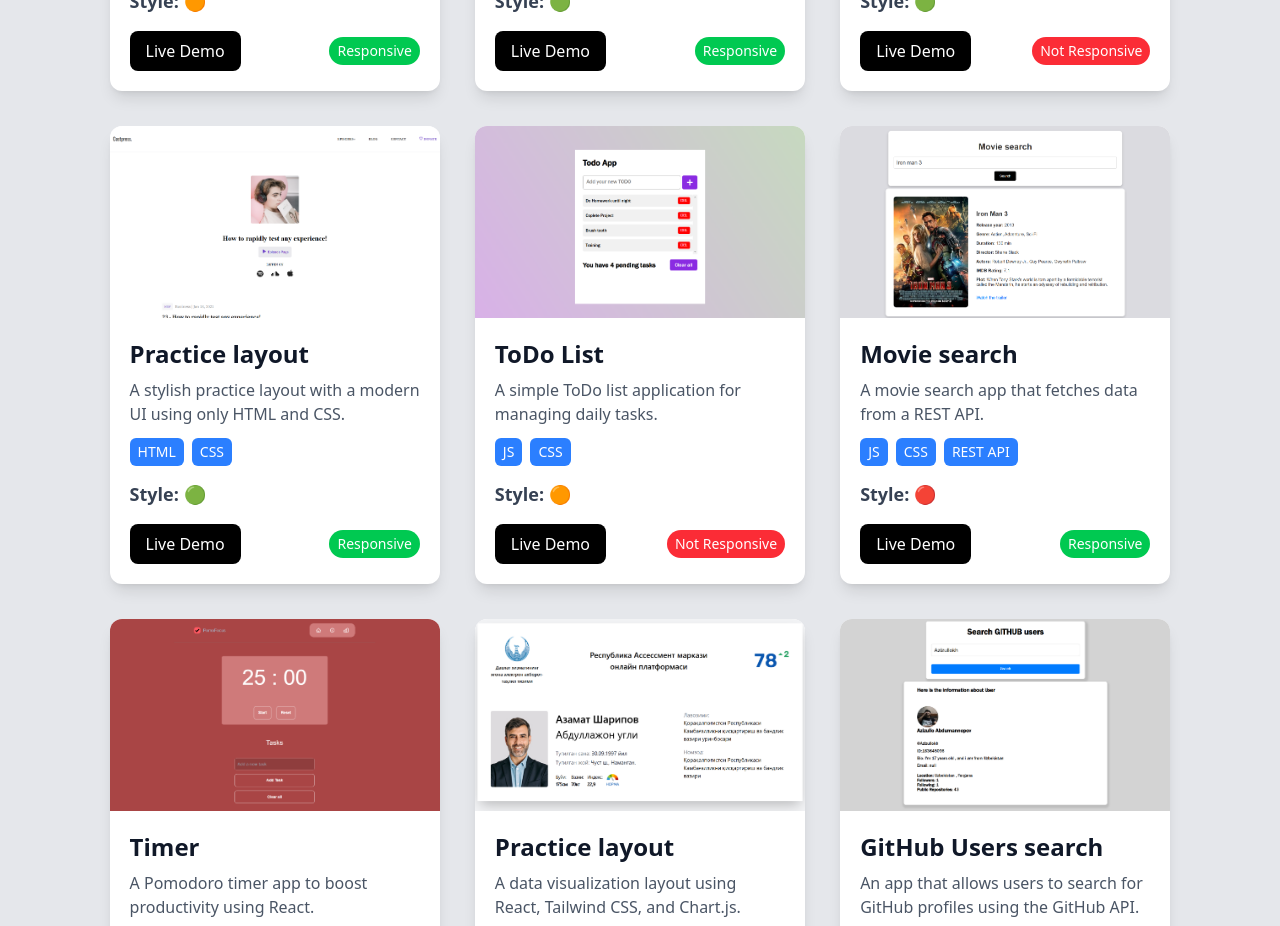
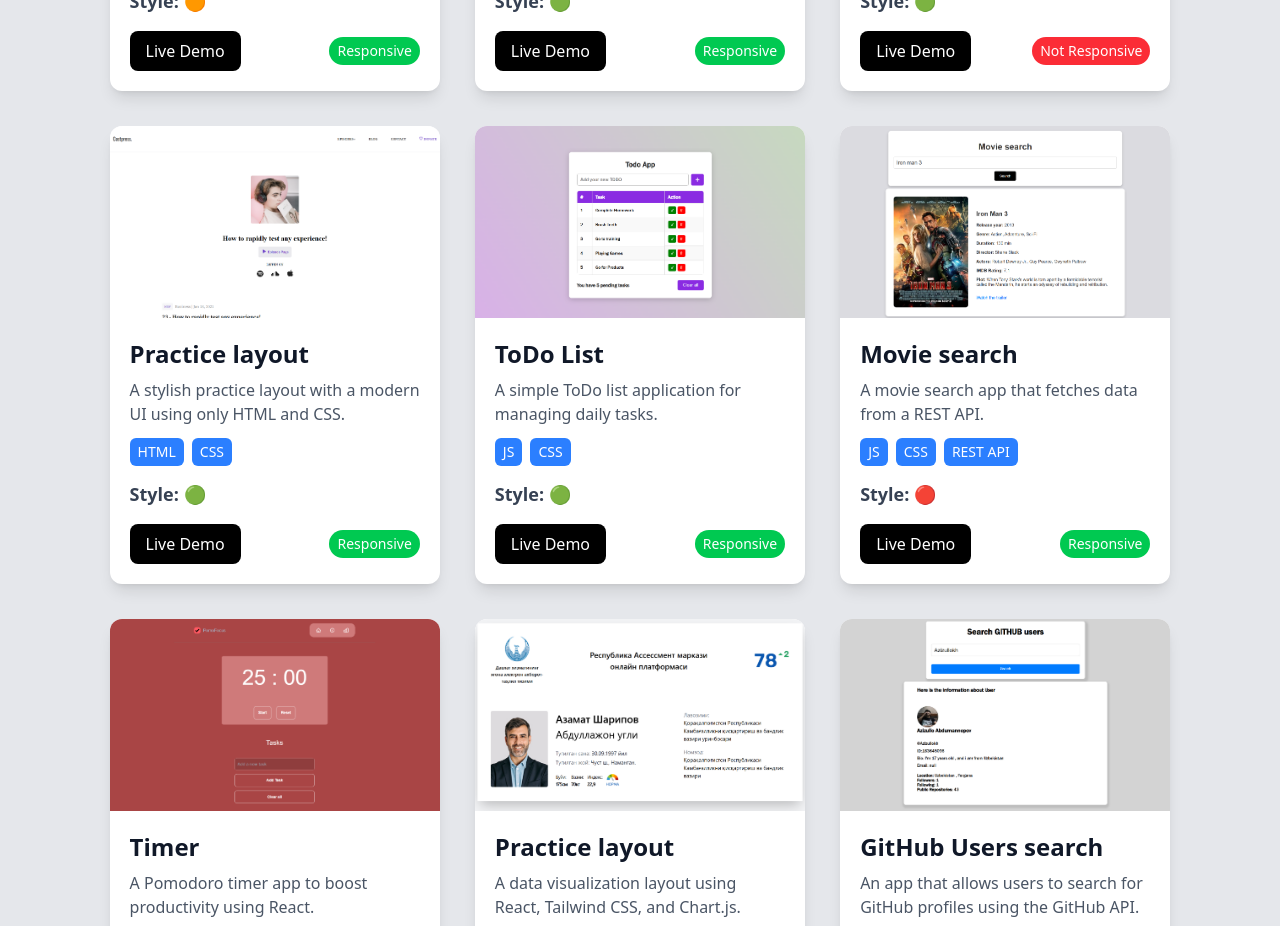
Before and after one commit to Azizullokh/Portfolio, a React (Vite) app: page /projects in a window 1280 px wide. Shown: the part 1060-1986 px from the top of the page. Built offline with nearby package versions, Linux system fonts and the light colour scheme.

Commit message:
edited todo list project of page projects

```diff
--- a/src/pages/Projects.jsx
+++ b/src/pages/Projects.jsx
@@ -7,11 +7,11 @@ import loginregister from "../ProjectsImage/login-register.png";
 import myprofile from "../ProjectsImage/my-profile.png";
 import pizzalayout from "../ProjectsImage/pizza-layout.png";
 import girllayout from "../ProjectsImage/girl-layout.png";
-import todolist from "../ProjectsImage/todolist.png";
 import moviesearch from "../ProjectsImage/movie-search.png";
 import pomodoro from "../ProjectsImage/pomodoro.png";
 import uzlayout from "../ProjectsImage/uz-layout.png";
 import githubusers from "../ProjectsImage/github-users.png";
+import todolist from '../ProjectsImage/todolistt.png'
 
 const ProjectsNew = [
   {
@@ -94,8 +94,8 @@ const ProjectsNew = [
     technologies: ["JS", "CSS"],
     description: "A simple ToDo list application for managing daily tasks.",
     name: "ToDo List",
-    responsive: false,
-    style: "🟠",
+    responsive: true,
+    style: "🟢",
   },
   {
     id: 9,
```
Also changed, not shown: src/ProjectsImage/todolistt.png (added).
